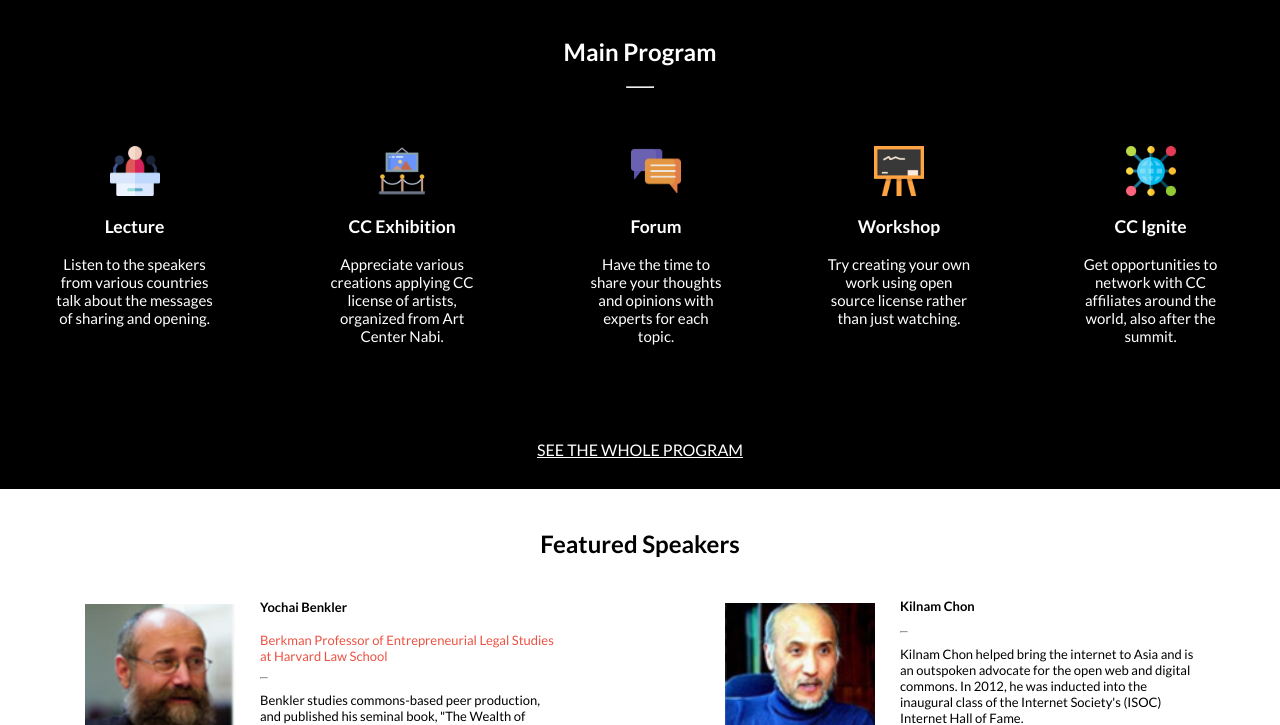
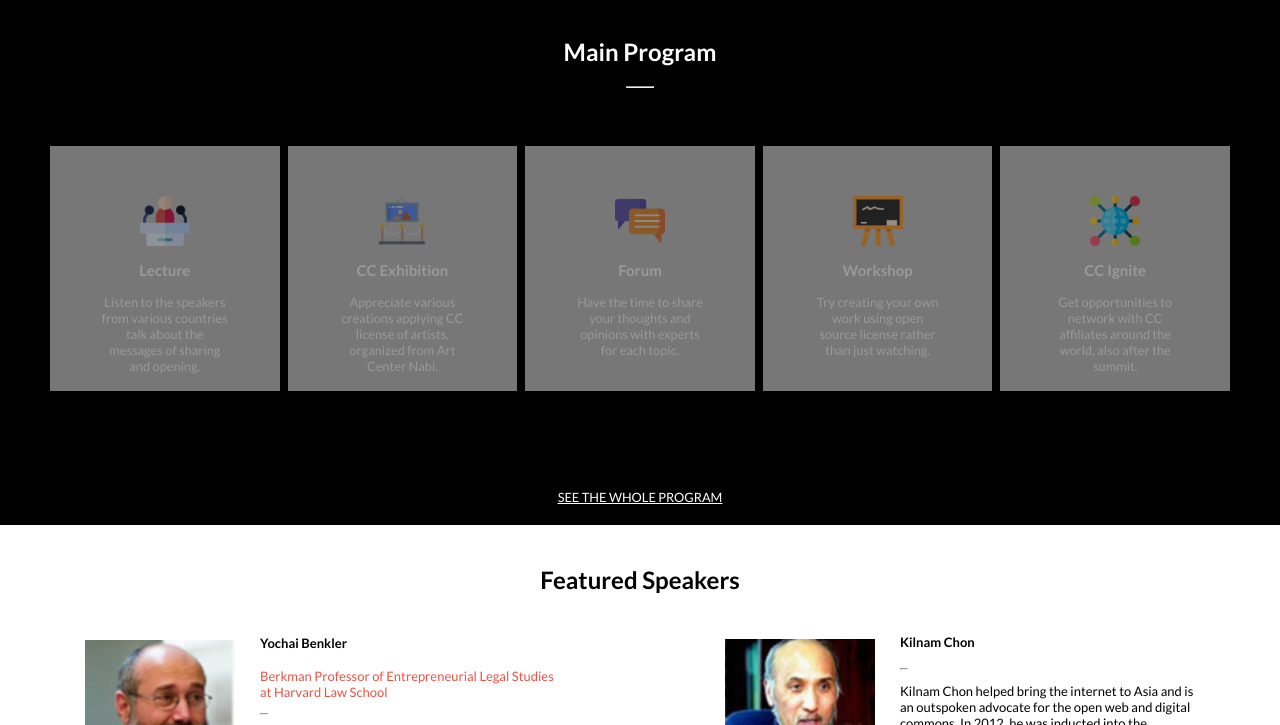
Before and after one commit to craigs40/capstone1, a plain HTML site: page index.html in a window 1280 px wide. Shown: the part 688-1413 px from the top of the page. Drawn offline with Linux system fonts and the light colour scheme.

Commit message:
Update main program section, add background to cards, add animation to cards, add opacity to header text

```diff
--- a/index.html
+++ b/index.html
@@ -83,9 +83,7 @@
         </div>
       </div>
     </div>
-    <div class="row">
       <a class="main-link" href="#">SEE THE WHOLE PROGRAM</a>
-    </div>
     </main>
     <h2 class="fs">Featured Speakers</h2>
     <section class="featured">
--- a/styles.css
+++ b/styles.css
@@ -128,6 +128,7 @@ h1 {
 .box-text {
   border: 2px solid white;
   padding: 5px;
+  background: rgba(198, 198, 198, 0.3);
 }
 
 .date {
@@ -143,6 +144,8 @@ h1 {
   background-color: black;
   color: white;
   padding-top: 20px;
+  padding-bottom: 20px;
+  text-align: center;
 }
 
 h2 {
@@ -158,27 +161,38 @@ li {
 }
 
 .row {
-  display: flex;
+  display: grid;
+  grid-template-columns: repeat(5, 1fr);
+  grid-gap: 0.5rem;
+  padding: 50px;
   justify-content: center;
 }
 
 .cards {
-  float: left;
-  font-size: 15px;
+  display: flex;
+  flex-direction: column;
+  font-size: 1vw;
   text-align: center;
+  background: rgba(198, 198, 198, 1);
+  height: 50%;
+  opacity: 0.6;
+}
+
+.cards:hover {
+  opacity: 1;
+  transform: scale(1.2);
 }
 
 .card-img {
   height: 50px;
   width: 50px;
+  margin: auto;
 }
 
 .main-link {
   color: white;
-  font-size: 16px;
+  font-size: 1vw;
   text-decoration: underline;
-  padding-top: 30px;
-  padding-bottom: 30px;
 }
 
 .fs {
```
